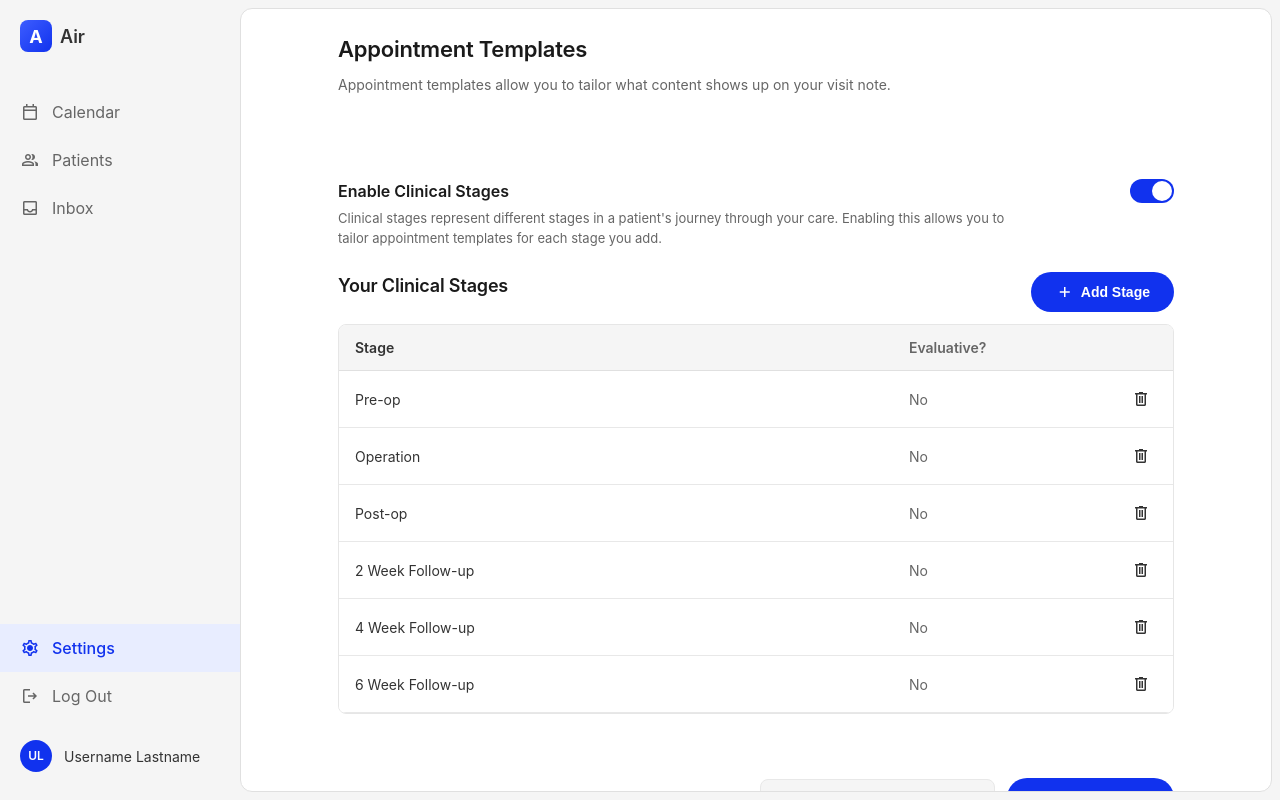
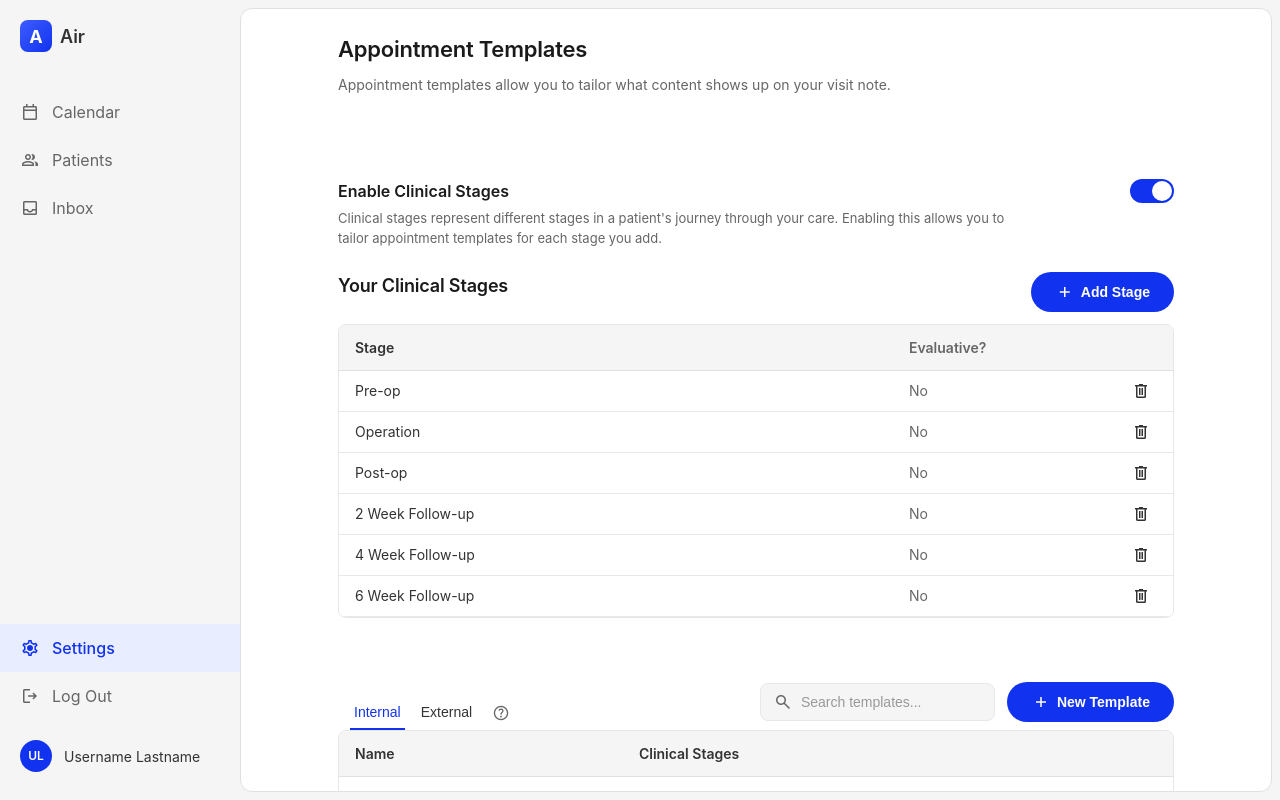
Before and after one commit to AlexYoungDavies/appointment-template-builder, a React (Vite) app: page / in a window 1280 px wide. Built offline with nearby package versions, Linux system fonts and the light colour scheme.

Commit message:
Update AppointmentTemplatesList styles for improved layout. Reduced padding in table cells, added line height for better readability, and set a fixed height for table rows.

```diff
--- a/src/components/AppointmentTemplatesList.css
+++ b/src/components/AppointmentTemplatesList.css
@@ -293,10 +293,15 @@
 }
 
 .templates-table td {
-  padding: 12px 16px;
+  padding: 4px 16px;
+  line-height: 20px;
   border-bottom: 1px solid #e8e8e8;
   vertical-align: middle;
   background-color: #ffffff;
+}
+
+.templates-table tbody tr {
+  height: 28px;
 }
 
 .templates-table tbody tr:hover td {
```
